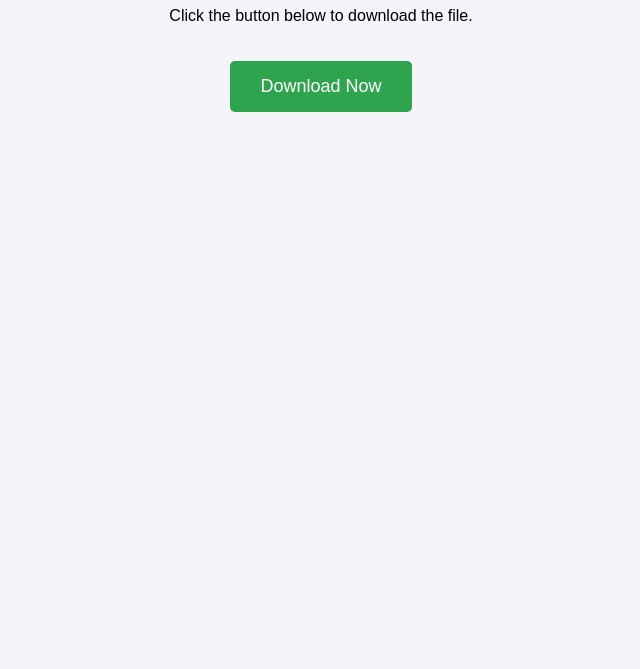
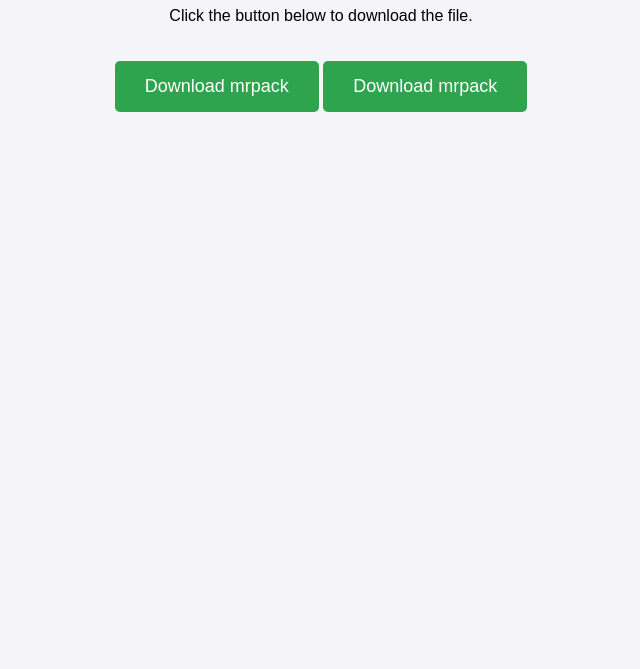
Before and after one commit to ConJaBst/AshSpire, a plain HTML site: page index.html in a window 1280 px wide. Shown: the part 131-800 px from the top of the page, without its empty margins (319-959 px from the left). Drawn offline with Linux system fonts and the light colour scheme.

Commit message:
Update download link to new file name

```diff
--- a/index.html
+++ b/index.html
@@ -32,7 +32,8 @@
     <p>Click the button below to download the file.</p>
 
     <!-- REPLACE 'your-file.zip' WITH YOUR ACTUAL FILENAME -->
-    <a href="your-file.zip" class="download-btn" download>Download Now</a>
+    <a href="AshSpire 3.5.0 Peenarvolution.mrpack" class="download-btn" download>Download mrpack</a>
+    <a href="AshSpire 3.5.0 Peenarvolution.mrpack" class="download-btn" download>Download mrpack</a>
 
 </body>
 </html>
```
